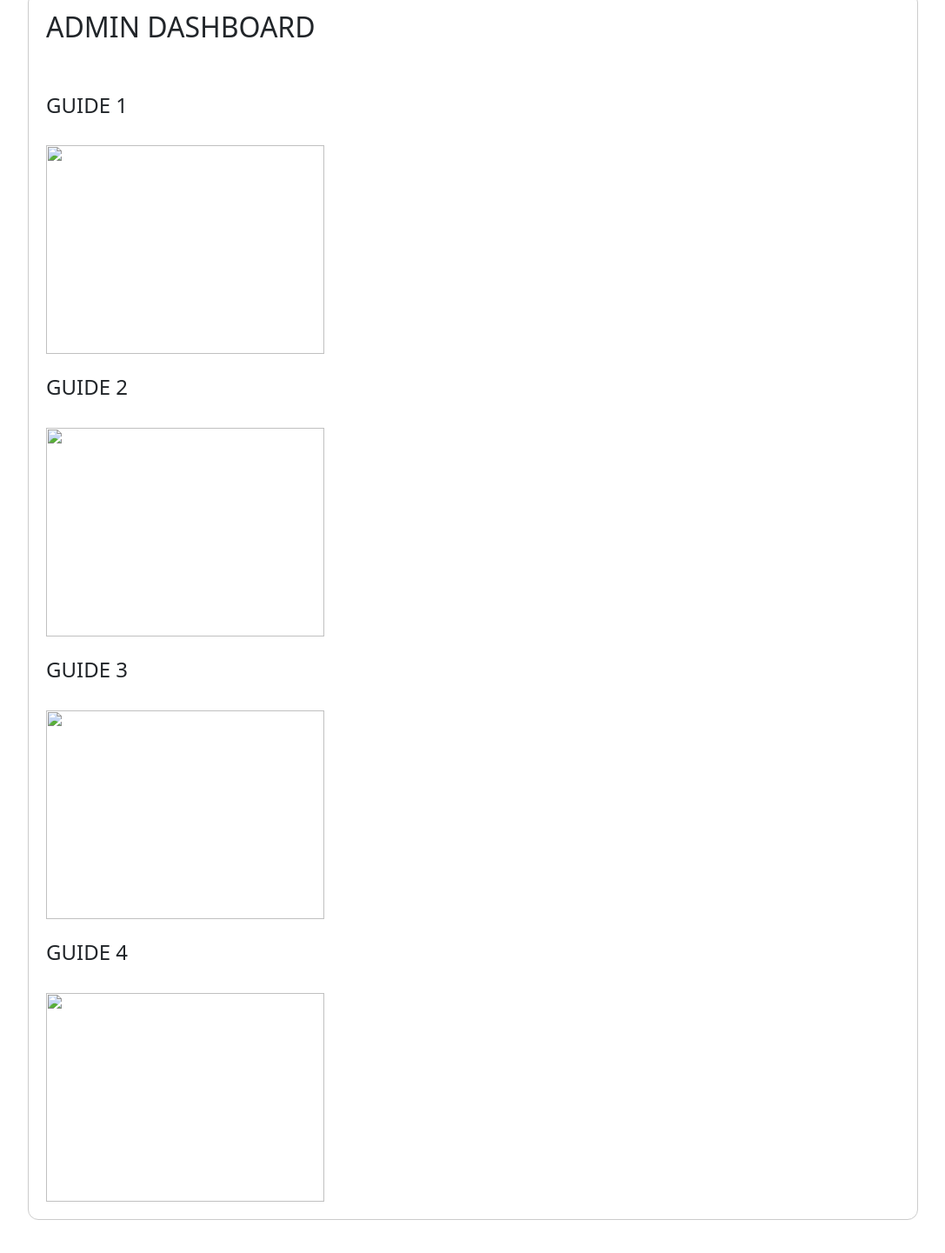
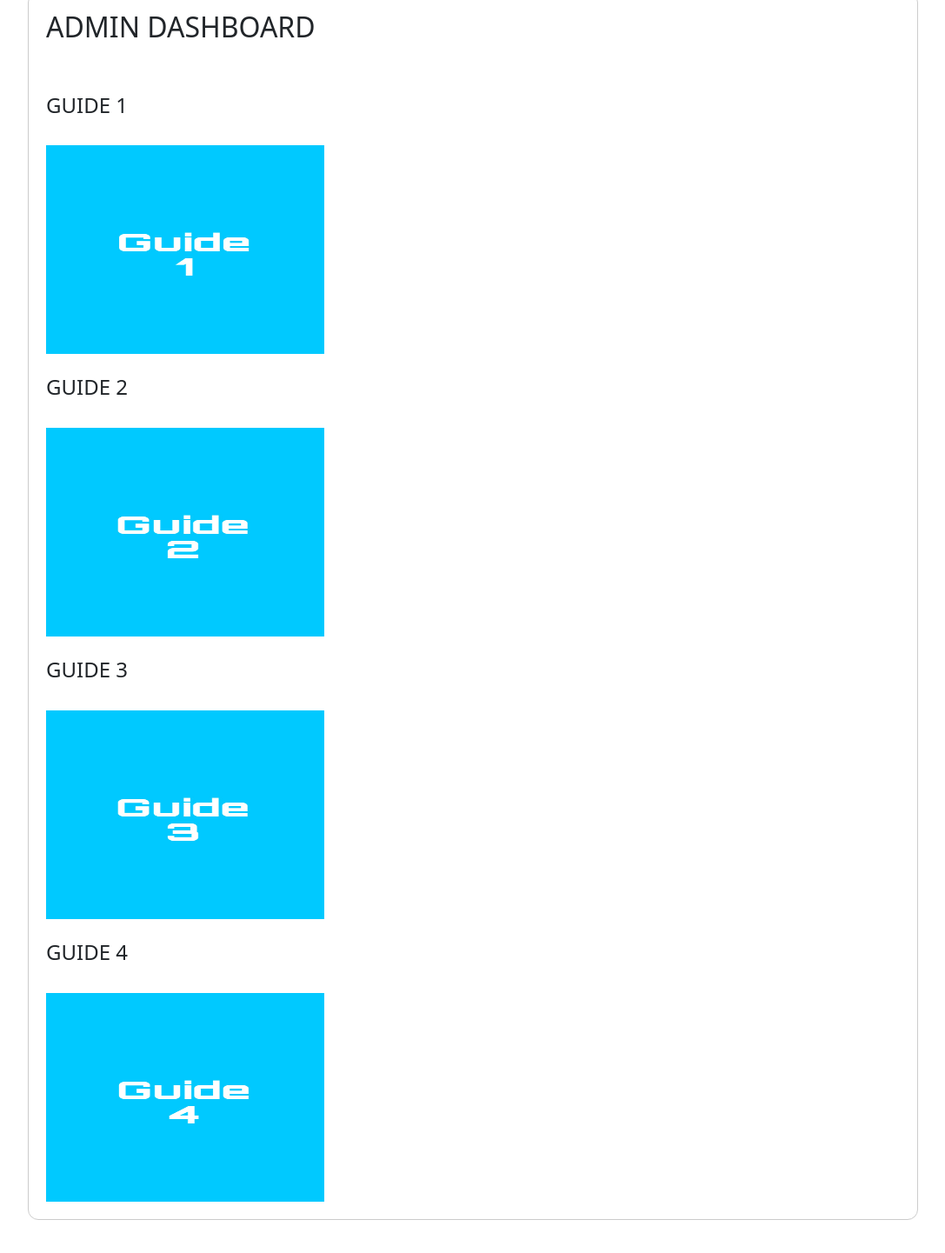
Before and after one commit to mahanprinceofficial/aravind, a plain HTML site: page admin_dashboard.html in a window 1280 px wide. Shown: the part 331-1772 px from the top of the page at 87% size, without its empty margins (96-1183 px from the left). Drawn offline with nearby package versions, Linux system fonts and the light colour scheme.

Commit message:
Update admin_dashboard.html

```diff
--- a/admin_dashboard.html
+++ b/admin_dashboard.html
@@ -27,16 +27,16 @@
       <br>
       <br>
       <h4>GUIDE 1</h4><br>
-      <a href="subadmin1_dashboard.html"><img src="images/img1.png.jpg"></a><br>
+      <a href="subadmin1_dashboard.html"><img src="img1.png.jpg"></a><br>
       <br>
       <h4>GUIDE 2</h4><br>
-      <a href="subadmin2_dashboard.html"><img src="images/img2.png.jpg"></a><br>
+      <a href="subadmin2_dashboard.html"><img src="img2.png.jpg"></a><br>
       <br>
       <h4>GUIDE 3</h4><br>
-      <a href="subadmin3_dashboard.html"><img src="images/img3.png.jpg"></a><br>
+      <a href="subadmin3_dashboard.html"><img src="img3.png.jpg"></a><br>
       <br>
       <h4>GUIDE 4</h4><br>
-      <a href="subadmin4_dashboard.html"><img src="images/img4.png.jpg"></a>
+      <a href="subadmin4_dashboard.html"><img src="img4.png.jpg"></a>
 
    </div>
 </body>
```
